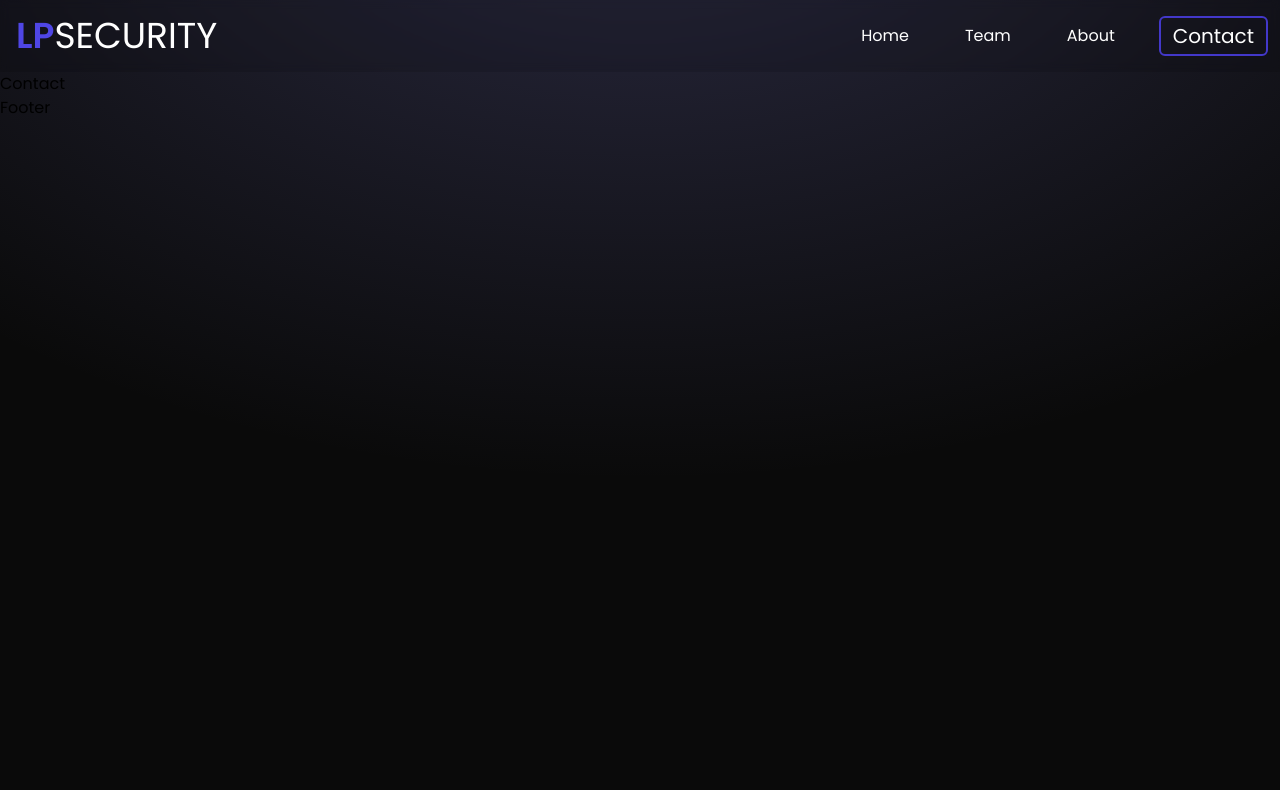
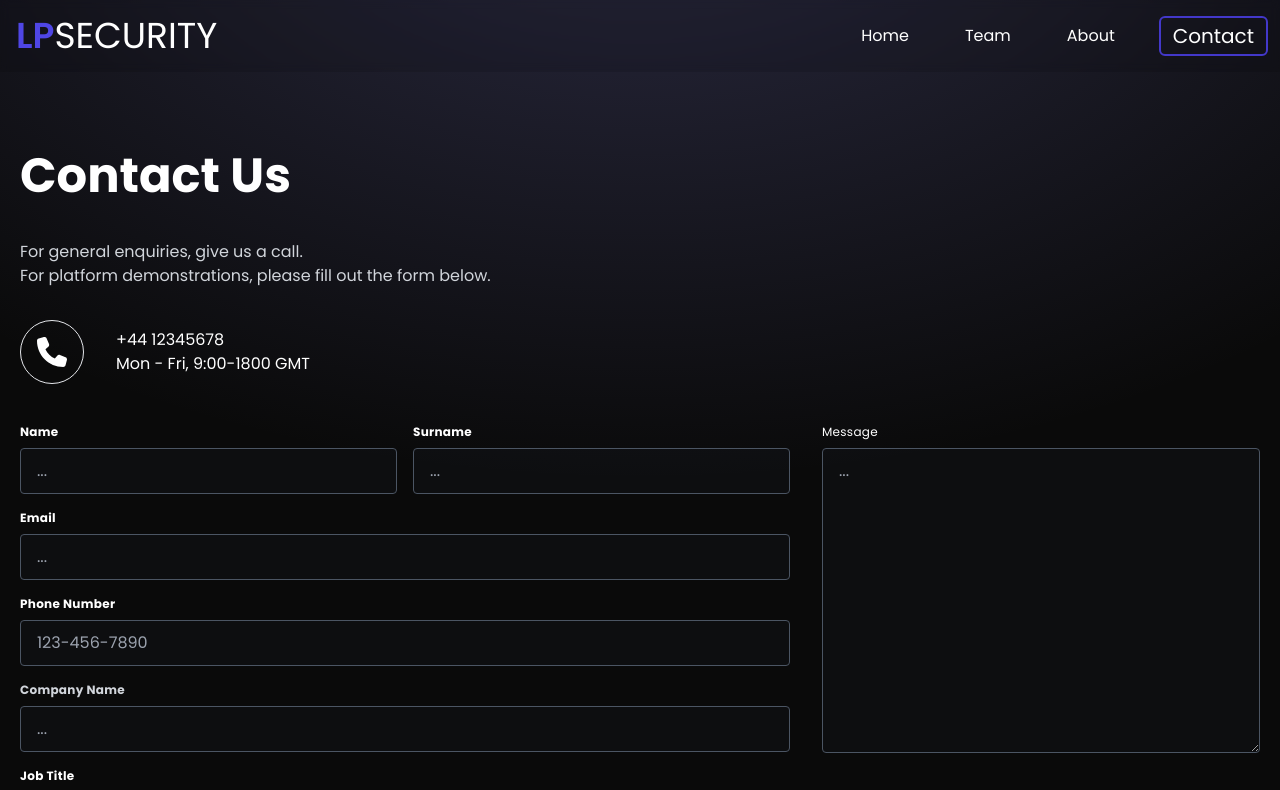
Before and after one commit to liamtphillips/LPSecurity, a React (Vite) app: page /contact in a window 1280 px wide. Shown: the top 790 px of the page. Built offline with nearby package versions, Linux system fonts and the light colour scheme.

Commit message:
contact form added

```diff
--- a/src/pages/Contact.jsx
+++ b/src/pages/Contact.jsx
@@ -1,8 +1,90 @@
 import React from 'react'
+import { motion } from 'framer-motion';
+import { FaPhone } from "react-icons/fa6";
 
 const Contact = () => {
   return (
-    <div>Contact</div>
+    <motion.div
+      className="container mx-auto min-h-screen px-5"
+      initial={{ opacity: 0 }}
+      animate={{ opacity: 1 }}
+      exit={{ opacity: 0 }}
+      transition={{ duration: 2 }}
+    >
+      <div>
+        <h1 className='lg:text-5xl text-3xl text-white font-bold mt-10 lg:mt-20'>Contact Us</h1>
+        <div className='mt-10 text-gray-300'>
+          <p>For general enquiries, give us a call.</p>
+          <p>For platform demonstrations, please fill out the form below.</p>
+        </div>
+        <div className='mt-8 flex items-center gap-x-8'>
+          <div className='border rounded-full p-4'>
+            <FaPhone className='text-white text-3xl' />
+          </div>
+          <div className='text-white'>
+            <p>+44 12345678</p>
+            <p>Mon - Fri, 9:00-1800 GMT</p>
+          </div>
+        </div>
+      </div>
+      {/* Contact Form */}
+      <form className="w-full  flex md:flex-row flex-col mt-10">
+        <div className="flex flex-wrap mb-6">
+          {/* Left Column */}
+          <div className="w-full md:w-1/2 pr-4 mb-6 md:mb-0">
+            <label className="block tracking-wide text-white text-xs font-bold mb-2" htmlFor="name">
+              Name
+            </label>
+            <input className="appearance-none block w-full bg-gray-700/10 text-gray-300 border border-gray-600 rounded py-3 px-4 leading-tight focus:outline-none " id="name" type="text" placeholder="..." />
+          </div>
+          <div className="w-full md:w-1/2 pr-4 mb-6 md:mb-0">
+            <label className="block tracking-wide text-white  text-xs font-bold mb-2" htmlFor="surname">
+              Surname
+            </label>
+            <input className="appearance-none block w-full bg-gray-700/10 text-gray-300 border border-gray-600 rounded py-3 px-4 leading-tight focus:outline-non" id="surname" type="text" placeholder="..." />
+          </div>
+          <div className="w-full mt-4 pr-4 mb-6 md:mb-0">
+            <label className="block tracking-wide text-white  text-xs font-bold mb-2" htmlFor="email">
+              Email
+            </label>
+            <input className="appearance-none block w-full bg-gray-700/10 text-gray-300 border border-gray-600 rounded py-3 px-4 leading-tight focus:outline-none" id="email" type="email" placeholder="..." />
+          </div>
+          <div className="w-full mt-4  pr-4 mb-6 md:mb-0">
+            <label className="block tracking-wide text-white  text-xs font-bold mb-2" htmlFor="phone">
+              Phone Number
+            </label>
+            <input className="appearance-none block w-full bg-gray-700/10 text-gray-300 border border-gray-600 rounded py-3 px-4 leading-tight focus:outline-none" id="phone" type="tel" placeholder="123-456-7890" />
+          </div>
+          <div className="w-full mt-4 pr-4 mb-6 md:mb-0">
+            <label className="block  tracking-wide text-gray-300  text-xs font-bold mb-2" htmlFor="company">
+              Company Name
+            </label>
+            <input className="appearance-none block w-full bg-gray-700/10 text-gray-300 border border-gray-600 rounded py-3 px-4 leading-tight focus:outline-none" id="company" type="text" placeholder="..." />
+          </div>
+          <div className="w-full mt-4 pr-4 mb-6 md:mb-0">
+            <label className="block tracking-wide text-white  text-xs font-bold mb-2" htmlFor="jobTitle" >
+              Job Title
+            </label>
+            <input className="appearance-none block w-full bg-gray-700/10 text-gray-300 border border-gray-600 rounded py-3 px-4 leading-tight focus:outline-none" id="jobTitle" type="text" placeholder="..." />
+          </div>
+        </div>
+        {/* Right Column */}
+        <div className="w-full pl-4 mb-6 md:mb-0">
+          <div className="mb-6">
+            <label className="block tracking-wide text-white text-xs  mb-2" htmlFor="message">
+              Message
+            </label>
+            <textarea className="w-full h-[305px] bg-gray-700/10 text-gray-300 border border-gray-600 rounded py-3 px-4 leading-tight focus:outline-none" id="message" rows="6" placeholder="..."></textarea>
+          </div>
+          <div className="flex items-center justify-end">
+            <button className="bg-indigo-600 mt-5 hover:bg-indigo-700 transition-all duration-500 text-white py-2 px-4 rounded focus:outline-none focus:shadow-outline" type="button">
+              Submit
+            </button>
+          </div>
+        </div>
+      </form>
+      <p className='text-white mt-4 text-sm'>By clicking 'Submit' you consent to allow LPSECURITY to store and process the personal information submitted above to provide you with the content requested.</p>
+    </motion.div>
   )
 }
 
```
